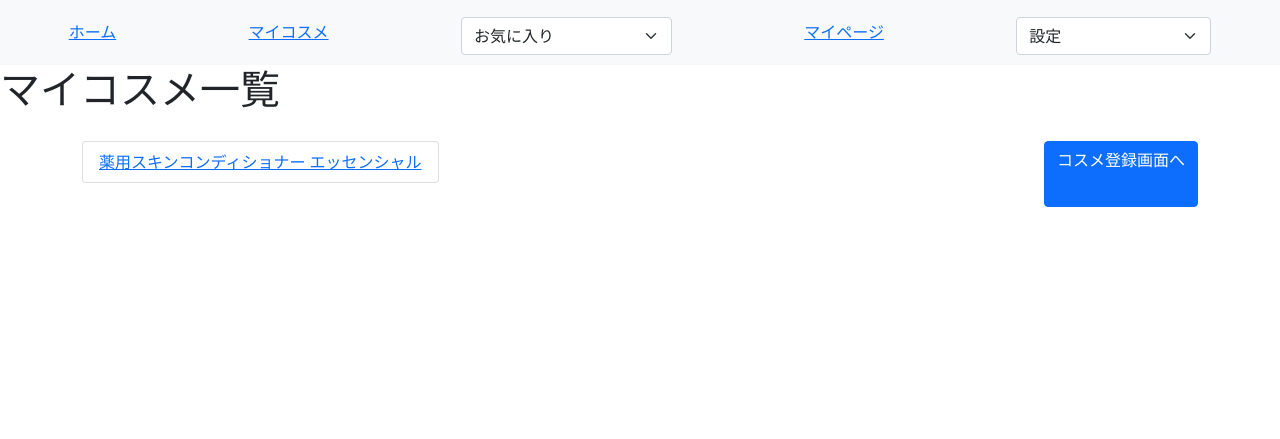
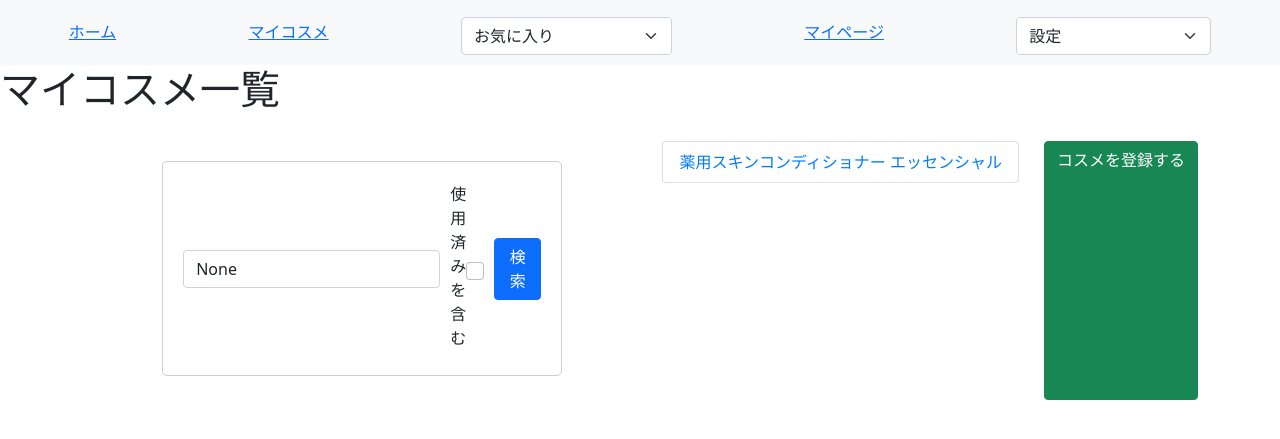
Before and after one commit to akaringo0814/CosCharm, a Django app: page /my_cosmetics/ in a window 1280 px wide. Shown: the part 21-460 px from the top of the page. Run offline with Django 5.2, Linux system fonts and the light colour scheme; a user stored in the database is signed in; data comes from the database, SQL or seed files in the repository; tables that the repository leaves empty hold one stand-in row (values such as "Sample post"); some libraries are stand-ins or nearby versions.

Commit message:
マイコスメ画面検索使用済みフィルター

```diff
--- a/CosCharm/app/templates/my_cosmetic_detail.html
+++ b/CosCharm/app/templates/my_cosmetic_detail.html
@@ -20,7 +20,6 @@
         <p><strong>使用状況:</strong> {{ my_cosmetic.get_usage_status_display }}</p>
         <p><strong>お気に入り:</strong> {{ my_cosmetic.is_favorite|yesno:"はい,いいえ" }}</p>
         <p><strong>作成日:</strong> {{ my_cosmetic.created_at }}</p>
-        <p><strong>更新日:</strong> {{ my_cosmetic.updated_at }}</p>
         <div class="btn-group">
           <a href="{% url 'my_cosmetic_edit' my_cosmetic.pk %}" class="btn btn-primary">編集</a>
           <a href="{% url 'my_cosmetic_delete' my_cosmetic.pk %}" class="btn btn-danger">削除</a>
--- a/CosCharm/app/templates/my_cosmetics.html
+++ b/CosCharm/app/templates/my_cosmetics.html
@@ -7,6 +7,14 @@
 {% block content %}
 <h1>マイコスメ一覧</h1>
 <div class="container">
+  <!-- キーワード検索フォーム -->
+  <form method="GET" class="form-inline mb-4">
+    <input type="text" name="q" class="form-control mr-2" placeholder="コスメ名で検索" value="{{ query }}">
+    <label for="include_used" class="form-check-label mr-2">使用済みを含む</label>
+    <input type="checkbox" name="include_used" id="include_used" class="form-check-input" {% if include_used %}checked{% endif %}>
+    <button type="submit" class="btn btn-primary ml-2">検索</button>
+  </form>
+
   <ul class="list-group mb-4">
     {% for cosmetic in cosmetics %}
     <li class="list-group-item">
@@ -17,9 +25,8 @@
     {% endfor %}
   </ul>
 
-  <!-- コスメ登録画面へ遷移するボタン -->
   <div class="d-flex justify-content-end">
-    <a href="{% url 'my_cosmetic_register' %}" class="btn btn-primary">コスメ登録画面へ</a>
+    <a href="{% url 'my_cosmetic_register' %}" class="btn btn-success">コスメを登録する</a>
   </div>
 </div>
 {% endblock %}
--- a/CosCharm/app/views.py
+++ b/CosCharm/app/views.py
@@ -21,7 +21,7 @@
 import json
 from django.views.decorators.http import require_POST
 from django.db.models import Max
-
+from django.db.models import Q, Max
 
 
 class PortfolioView(View):
@@ -127,18 +127,55 @@
     return render(request, 'my_cosmetics.html', {'cosmetics': cosmetics})
 
 
-def my_cosmetics(request):
+#def my_cosmetics(request):
     # ログインユーザーのコスメを取得し、重複を排除
     cosmetics = MyCosmetic.objects.filter(user=request.user).distinct('cosmetic')
     return render(request, 'my_cosmetics.html', {'cosmetics': cosmetics})
 
 
-def my_cosmetics(request):
+#def my_cosmetics(request):
     # ログインユーザーのコスメを取得し、最新の登録を表示
     latest_cosmetic_ids = MyCosmetic.objects.filter(user=request.user).values('cosmetic').annotate(latest_id=Max('id')).values('latest_id')
     cosmetics = MyCosmetic.objects.filter(id__in=latest_cosmetic_ids)
     return render(request, 'my_cosmetics.html', {'cosmetics': cosmetics})
 
+
+#def my_cosmetics(request):
+    query = request.GET.get('q')
+    include_used = request.GET.get('include_used') == 'on'
+
+    latest_cosmetic_ids = MyCosmetic.objects.filter(user=request.user).values('cosmetic').annotate(latest_id=Max('id')).values('latest_id')
+    cosmetics = MyCosmetic.objects.filter(id__in=latest_cosmetic_ids)
+
+    if query:
+        cosmetics = cosmetics.filter(
+            Q(cosmetic__cosmetic_name__icontains=query) |
+            Q(cosmetic__brand__icontains=query)
+        )
+
+    if not include_used:
+        cosmetics = cosmetics.filter(Q(usage_status='not_used') | Q(usage_status='in_use'))
+
+    return render(request, 'my_cosmetics.html', {'cosmetics': cosmetics, 'query': query, 'include_used': include_used})
+
+
+def my_cosmetics(request):
+    query = request.GET.get('q')
+    include_used = request.GET.get('include_used') == 'on'
+
+    latest_cosmetic_ids = MyCosmetic.objects.filter(user=request.user).values('cosmetic').annotate(latest_id=Max('id')).values('latest_id')
+    cosmetics = MyCosmetic.objects.filter(id__in=latest_cosmetic_ids)
+
+    if query:
+        cosmetics = cosmetics.filter(
+            Q(cosmetic__cosmetic_name__icontains=query) |
+            Q(cosmetic__brand__icontains=query)
+        )
+
+    if not include_used:
+        cosmetics = cosmetics.filter(Q(usage_status='not_used') | Q(usage_status='in_use'))
+
+    return render(request, 'my_cosmetics.html', {'cosmetics': cosmetics, 'query': query, 'include_used': include_used})
 
 #def my_cosmetic_register(request):
     if request.method == 'POST':
--- a/CosCharm/static/styles.css
+++ b/CosCharm/static/styles.css
@@ -159,3 +159,41 @@
     border-radius: 5px;
     background-color: #f9f9f9;
   }
+  /* styles.css */
+
+.container {
+    padding: 20px;
+}
+
+.form-inline {
+    display: flex;
+    align-items: center;
+}
+
+.form-inline .form-control {
+    width: auto;
+    margin-right: 10px;
+}
+
+.form-inline .btn {
+    margin-left: 10px;
+}
+
+.list-group-item {
+    display: flex;
+    justify-content: space-between;
+    align-items: center;
+}
+
+.list-group-item a {
+    text-decoration: none;
+    color: #007bff;
+}
+
+.list-group-item a:hover {
+    text-decoration: underline;
+}
+
+.btn {
+    margin-left: 5px;
+}
```
Also changed, not shown: CosCharm/app/templates/home.html (+7 -0 lines).
